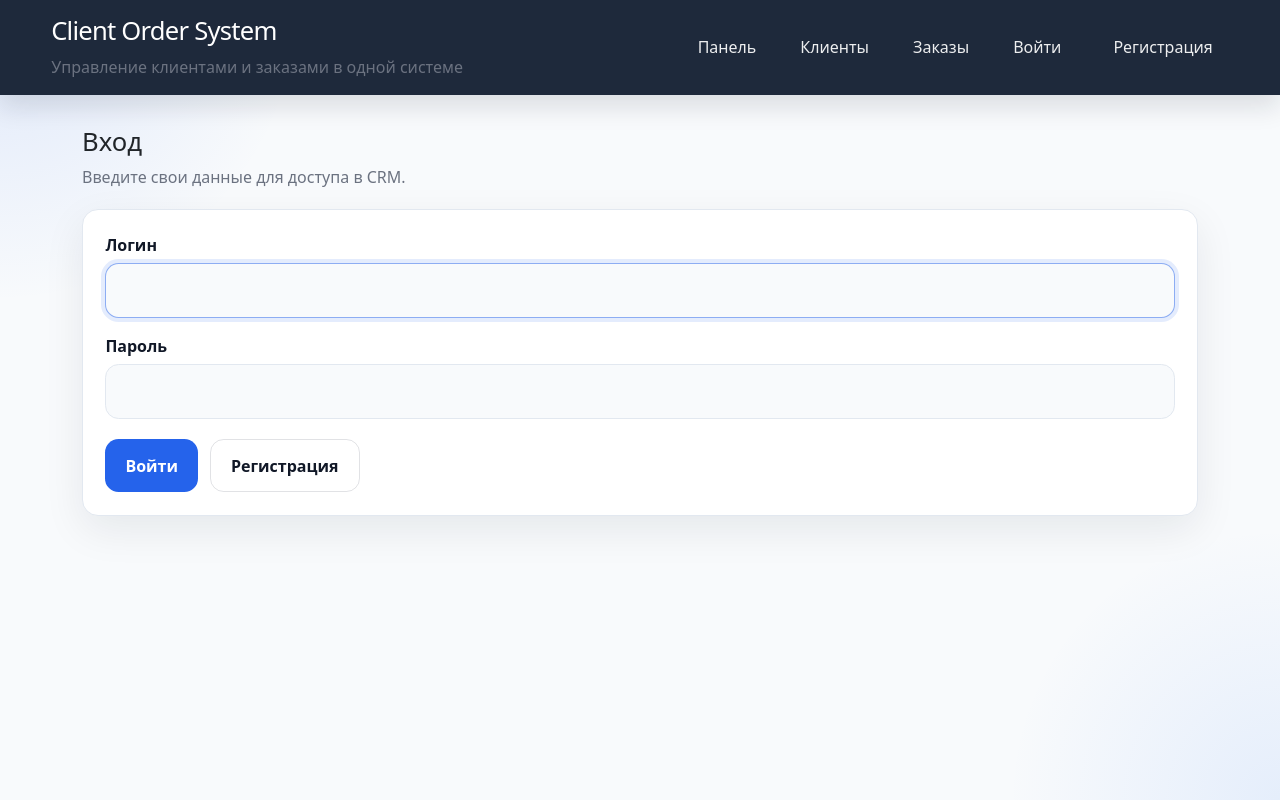
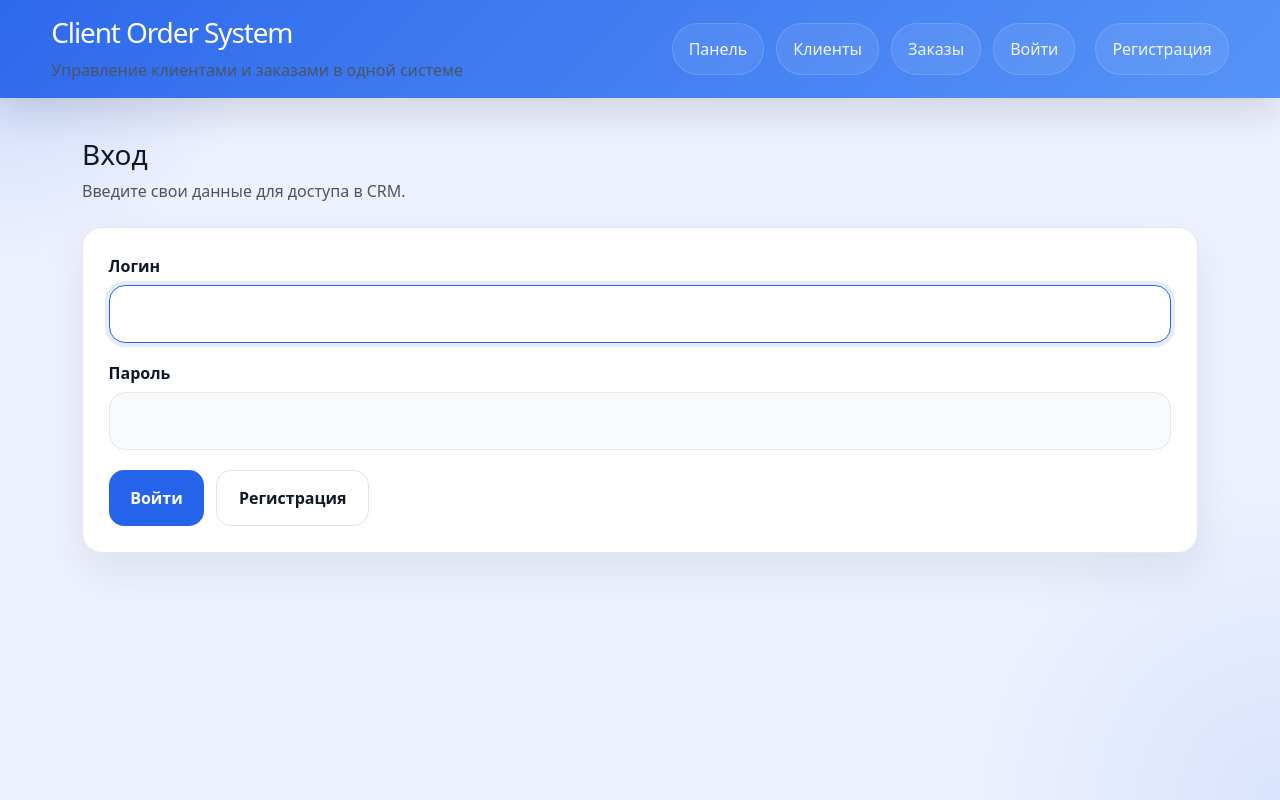
Before and after one commit to AmanEnglishman/Client_Order_System, a Django app: page /accounts/login/?next=/clients/1/ in a window 1280 px wide. Run offline with Django 5.2, Linux system fonts and the light colour scheme.

Commit message:
update UI/UX

```diff
--- a/crm/templates/crm/base.html
+++ b/crm/templates/crm/base.html
@@ -9,26 +9,46 @@
         :root {
             color-scheme: light;
             font-family: Inter, -apple-system, BlinkMacSystemFont, 'Segoe UI', sans-serif;
-            color: #111827;
-            background: #f8fafc;
+            --bg: #eef2ff;
             --bg-surface: #ffffff;
             --bg-muted: #f8fafc;
             --border: #e2e8f0;
-            --text-muted: #6b7280;
+            --text: #111827;
+            --text-muted: #4b5563;
+            --heading: #0f172a;
             --primary: #2563eb;
+            --primary-soft: rgba(37, 99, 235, 0.12);
             --primary-strong: #1d4ed8;
             --success: #16a34a;
             --danger: #dc2626;
-            --shadow: 0 14px 40px rgba(15, 23, 42, 0.08);
+            --shadow: 0 18px 45px rgba(15, 23, 42, 0.08);
+        }
+
+        html[data-bs-theme="dark"] {
+            color-scheme: dark;
+            --bg: #020617;
+            --bg-surface: #111827;
+            --bg-muted: #0f172a;
+            --border: #334155;
+            --text: #f8fafc;
+            --text-muted: #94a3b8;
+            --heading: #e2e8f0;
+            --primary: #60a5fa;
+            --primary-soft: rgba(96, 165, 250, 0.14);
+            --primary-strong: #3b82f6;
+            --success: #22c55e;
+            --danger: #f87171;
+            --shadow: 0 18px 45px rgba(15, 23, 42, 0.24);
         }
 
         * { box-sizing: border-box; }
         body {
             margin: 0;
             min-height: 100vh;
-            background: radial-gradient(circle at top left, rgba(37, 99, 235, 0.12), transparent 20%),
-                        radial-gradient(circle at bottom right, rgba(59, 130, 246, 0.1), transparent 18%),
-                        var(--bg-muted);
+            background: radial-gradient(circle at top left, rgba(37, 99, 235, 0.18), transparent 18%),
+                        radial-gradient(circle at bottom right, rgba(37, 99, 235, 0.1), transparent 22%),
+                        var(--bg);
+            color: var(--text);
         }
         html { scroll-behavior: smooth; }
         a { color: inherit; }
@@ -36,9 +56,9 @@
 
         header {
             padding: 1rem 0;
-            background: #1e293b;
+            background: linear-gradient(135deg, rgba(37, 99, 235, 0.95), rgba(59, 130, 246, 0.85));
             color: #fff;
-            box-shadow: 0 12px 24px rgba(15, 23, 42, 0.12);
+            box-shadow: 0 14px 40px rgba(15, 23, 42, 0.14);
         }
         .site-shell {
             width: min(1200px, 92%);
@@ -53,8 +73,8 @@
         }
         .site-title {
             margin: 0;
-            font-size: clamp(1.5rem, 2vw, 2rem);
-            letter-spacing: -0.03em;
+            font-size: clamp(1.75rem, 2vw, 2.4rem);
+            letter-spacing: -0.04em;
         }
         nav {
             display: flex;
@@ -62,27 +82,32 @@
             gap: 0.75rem;
             align-items: center;
         }
-        nav a {
+        nav a,
+        nav button {
             display: inline-flex;
             align-items: center;
-            gap: 0.25rem;
+            gap: 0.35rem;
             color: rgba(255,255,255,0.92);
             text-decoration: none;
-            padding: 0.75rem 1rem;
+            padding: 0.8rem 1rem;
             border-radius: 999px;
-            transition: background 0.2s ease;
+            transition: background 0.2s ease, transform 0.15s ease;
+            background: rgba(255,255,255,0.08);
+            border: 1px solid rgba(255,255,255,0.14);
         }
-        nav a:hover {
-            background: rgba(255,255,255,0.08);
+        nav a:hover,
+        nav button:hover {
+            background: rgba(255,255,255,0.18);
+            transform: translateY(-1px);
         }
         nav .user-badge {
-            color: #cbd5e1;
+            color: rgba(255,255,255,0.85);
             font-size: 0.95rem;
             padding-left: 0.5rem;
         }
 
         main {
-            padding: 2rem 0 3rem;
+            padding: 2.5rem 0 3.5rem;
         }
         .container {
             width: min(1200px, 92%);
@@ -93,12 +118,13 @@
             align-items: flex-end;
             justify-content: space-between;
             gap: 1rem;
-            margin-bottom: 1.25rem;
+            margin-bottom: 1.5rem;
             flex-wrap: wrap;
         }
         .page-title {
             margin: 0;
-            font-size: clamp(1.5rem, 2vw, 2rem);
+            font-size: clamp(1.75rem, 2vw, 2.4rem);
+            color: var(--heading);
         }
         .toolbar {
             display: flex;
@@ -117,7 +143,7 @@
             flex-wrap: wrap;
             gap: 0.75rem;
             align-items: flex-end;
-            padding: 0.85rem 1rem;
+            padding: 1rem 1.15rem;
             border-radius: 1rem;
             background: rgba(255, 255, 255, 0.9);
             border: 1px solid rgba(15, 23, 42, 0.08);
@@ -131,7 +157,7 @@
         .filter-item label {
             font-size: 0.8rem;
             font-weight: 700;
-            color: #475569;
+            color: var(--text-muted);
         }
         .filter-actions {
             display: flex;
@@ -143,43 +169,44 @@
         .card {
             background: var(--bg-surface);
             border: 1px solid var(--border);
-            border-radius: 1rem;
+            border-radius: 1.25rem;
             box-shadow: var(--shadow);
-            padding: 1.4rem;
-            margin-bottom: 1.25rem;
+            padding: 1.6rem;
+            margin-bottom: 1.5rem;
         }
         .card-header {
             margin-bottom: 1rem;
-            font-size: 1.1rem;
-            font-weight: 600;
-            color: #111827;
+            font-size: 1.15rem;
+            font-weight: 700;
+            color: var(--heading);
         }
         .card+.card {
             margin-top: 1rem;
         }
 
         .form-group {
-            margin-bottom: 1rem;
+            margin-bottom: 1.1rem;
         }
         label {
             display: block;
-            margin-bottom: 0.4rem;
-            font-weight: 600;
-            color: #111827;
+            margin-bottom: 0.45rem;
+            font-weight: 700;
+            color: var(--heading);
         }
         input[type=text], input[type=email], input[type=password], input[type=number], select {
             width: 100%;
-            padding: 0.9rem 1rem;
-            border-radius: 0.85rem;
+            padding: 1rem 1rem;
+            border-radius: 1rem;
             border: 1px solid var(--border);
-            background: #f8fafc;
-            color: #111827;
-            transition: border-color 0.2s ease, box-shadow 0.2s ease;
+            background: var(--bg-muted);
+            color: var(--text);
+            transition: border-color 0.2s ease, box-shadow 0.2s ease, background 0.2s ease;
         }
         input:focus, select:focus {
             outline: none;
-            border-color: rgba(37, 99, 235, 0.5);
-            box-shadow: 0 0 0 4px rgba(37, 99, 235, 0.12);
+            border-color: var(--primary);
+            box-shadow: 0 0 0 4px var(--primary-soft);
+            background: var(--bg-surface);
         }
         .form-actions {
             margin-top: 1.25rem;
@@ -194,16 +221,16 @@
             justify-content: center;
             gap: 0.4rem;
             border: none;
-            border-radius: 0.85rem;
-            padding: 0.85rem 1.25rem;
-            font-weight: 600;
+            border-radius: 0.95rem;
+            padding: 0.95rem 1.35rem;
+            font-weight: 700;
             cursor: pointer;
             text-decoration: none;
             transition: transform 0.15s ease, box-shadow 0.15s ease, background 0.15s ease;
         }
         .btn:hover, .button:hover {
             transform: translateY(-1px);
-            box-shadow: 0 12px 20px rgba(15, 23, 42, 0.12);
+            box-shadow: 0 16px 28px rgba(15, 23, 42, 0.12);
         }
         .btn-primary, .button {
             background: var(--primary);
@@ -216,7 +243,7 @@
         .btn-outline {
             background: transparent;
             border: 1px solid rgba(15, 23, 42, 0.12);
-            color: #111827;
+            color: var(--text);
         }
         .btn-danger {
             background: var(--danger);
@@ -228,7 +255,7 @@
             border: 1px solid #fde68a;
             color: #92400e;
             padding: 1rem 1.1rem;
-            border-radius: 0.9rem;
+            border-radius: 0.95rem;
         }
         .message-list {
             display: grid;
@@ -237,7 +264,7 @@
         }
         .message-item {
             padding: 1rem;
-            border-radius: 0.95rem;
+            border-radius: 1rem;
             border: 1px solid transparent;
             background: #ecfeff;
             color: #0f172a;
@@ -256,16 +283,17 @@
             min-width: 640px;
         }
         table th, table td {
-            padding: 1rem;
+            padding: 1rem 1rem;
             border-bottom: 1px solid var(--border);
         }
         table thead th {
-            background: #0f172a;
+            background: var(--primary);
             color: #fff;
             text-align: left;
             font-size: 0.95rem;
+            letter-spacing: 0.01em;
         }
-        table tbody tr:hover { background: #f8fafc; }
+        table tbody tr:hover { background: rgba(37, 99, 235, 0.06); }
         table tbody td:first-child,
         table thead th:first-child { border-top-left-radius: 0.75rem; }
         table tbody td:last-child,
@@ -303,6 +331,9 @@
             .form-actions {
                 flex-direction: column;
                 align-items: stretch;
+            }
+            table {
+                min-width: 100%;
             }
         }
     </style>
@@ -357,19 +388,25 @@
     });
 </script>
 <script>
-    // Theme toggle
+    document.addEventListener('DOMContentLoaded', function () {
         const themeToggle = document.getElementById('theme-toggle');
         const html = document.documentElement;
         const savedTheme = localStorage.getItem('theme') || 'light';
+
         html.setAttribute('data-bs-theme', savedTheme);
+        html.setAttribute('data-theme', savedTheme);
+
+        if (themeToggle) {
             themeToggle.textContent = savedTheme === 'dark' ? '☀️' : '🌙';
-
-    themeToggle.addEventListener('click', () => {
-        const currentTheme = html.getAttribute('data-bs-theme');
+            themeToggle.addEventListener('click', function () {
+                const currentTheme = html.getAttribute('data-bs-theme') || 'light';
                 const newTheme = currentTheme === 'dark' ? 'light' : 'dark';
                 html.setAttribute('data-bs-theme', newTheme);
+                html.setAttribute('data-theme', newTheme);
                 localStorage.setItem('theme', newTheme);
                 themeToggle.textContent = newTheme === 'dark' ? '☀️' : '🌙';
+            });
+        }
     });
 </script>
 <script src="https://cdn.jsdelivr.net/npm/bootstrap@5.3.0/dist/js/bootstrap.bundle.min.js"></script>
```
Lines whose indentation alone changed are shown as unchanged.
